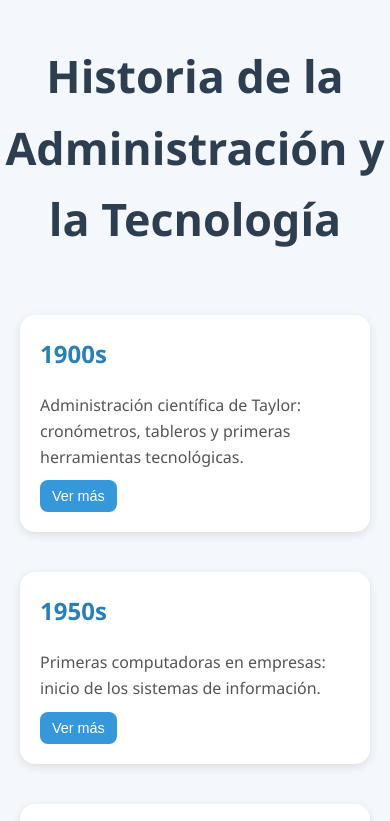
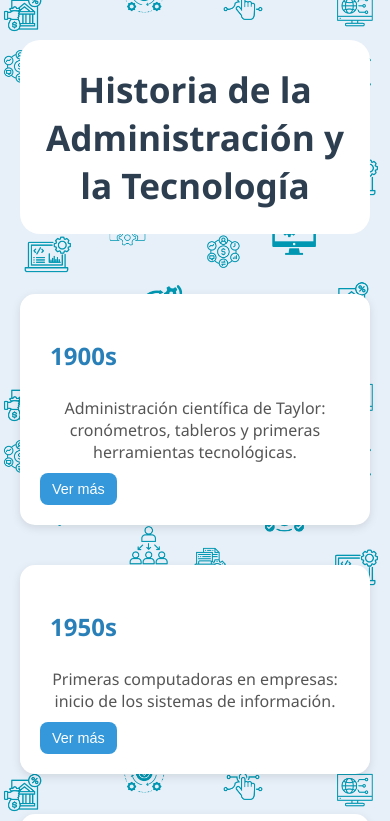
Before and after one commit to AdrianJacquez/Infograf-aAdministraci-n, a plain HTML site: page index.html in a window 390 px wide. Shown: the top 821 px of the page. Drawn offline with Linux system fonts and the light colour scheme.

Commit message:
ajustes en bg y detalles

```diff
--- a/index.html
+++ b/index.html
@@ -7,17 +7,20 @@
   <style>
     body {
       font-family: 'Segoe UI', Tahoma, Geneva, Verdana, sans-serif;
-      background: #f4f7fb;
-      margin: 0;
-      padding: 0;
-      line-height: 1.6;
+       margin: 0;
+  background-image: url("backGround.webp"); /* si la imagen está en la misma carpeta que tu index.html */
+  background-size:contain;  /* Ajusta la imagen al tamaño de la pantalla */
+  background-position: center;  /* Que no se repita */
     }
 
     h1 {
       text-align: center;
-      margin: 40px 0;
+      margin: 40px 20px;
+      padding-bottom:10px ;
+      border-radius: 20px;
       font-size: 2.8rem;
       color: #2c3e50;
+      background-color: #ffffff;
     }
 
     .container {
@@ -64,13 +67,18 @@
     }
 
     h2 {
-      margin-top: 0;
+      margin-top: 15px;
+      margin-bottom: 15px;
+      padding: 10px;
       color: #2980b9;
+      background-color: #ffffff;
+      border-radius: 20px;
     }
 
     p {
       margin: 0 0 10px;
       color: #555;
+      text-align: center;
     }
 
     .extra {
@@ -129,9 +137,17 @@
       border: none;
     }
 
+    .creditos{
+      margin-top: 10px;
+    }
+
 
     @media screen and (max-width: 768px) {
 
+      h1{
+        font-size: 2.2rem;
+        padding: 25px;
+      }
 
       .container {
         width: 100%;
@@ -214,6 +230,8 @@
     </div>
   </div>
 
+  <p >Coded and desing by Jacquez</p>
+
   <script>
     // Animación scroll
     const containers = document.querySelectorAll('.container');
@@ -240,6 +258,12 @@
         button.textContent = "Ver menos";
       }
     }
+
+    // Flip card
+    function flipCard(button) {
+      const card = button.closest('.flip-card');
+      card.classList.toggle('flipped');
+    }
   </script>
 </body>
 </html>
```
Also changed, not shown: backGround.webp (added).
